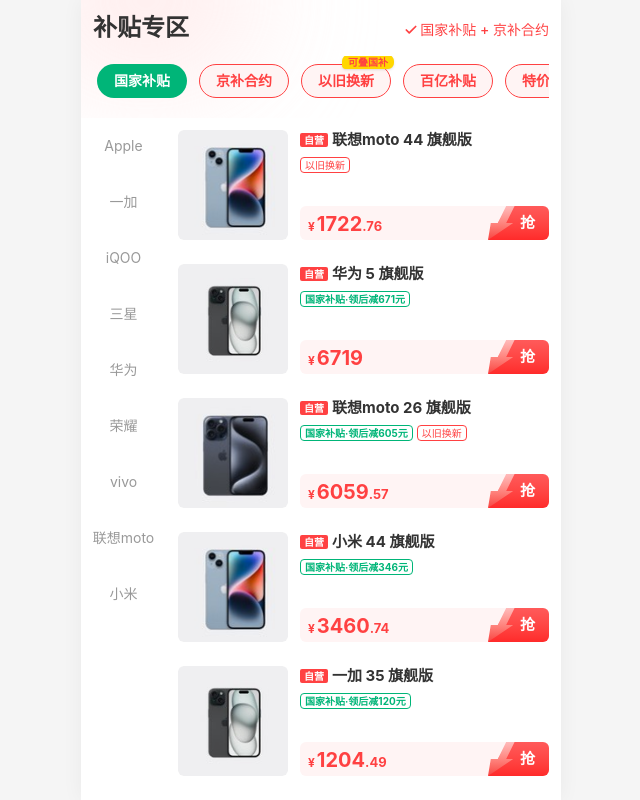
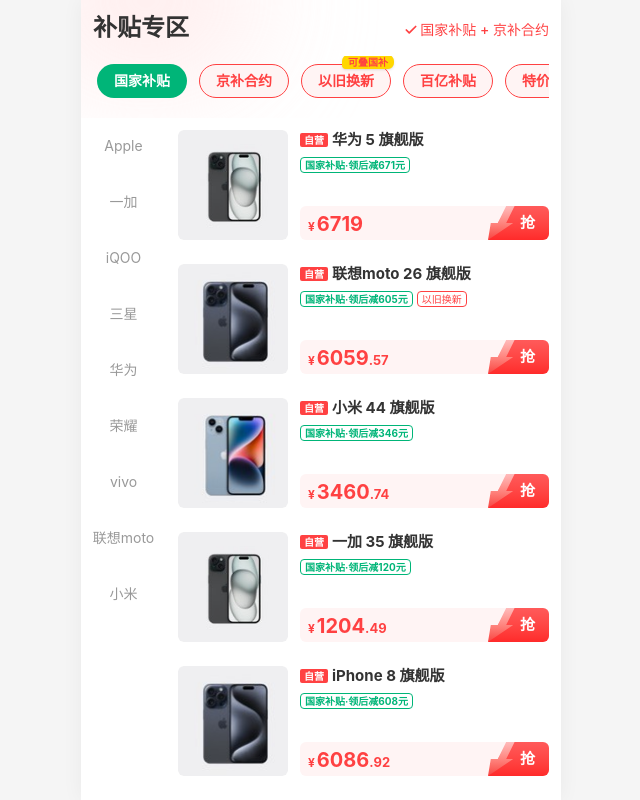
Before and after one commit to wozhaonue/jd-pra-shop, a React (Vite) app: page / in a window 1280 px wide. Shown: the whole page, without its empty margins (319-959 px from the left). Built offline with nearby package versions, Linux system fonts and the light colour scheme.

Commit message:
feat: 添加国补等标签的前置筛选功能

```diff
--- a/document/progress.md
+++ b/document/progress.md
@@ -34,3 +34,17 @@
 - [x] 步骤 4.2：修复无限滚动与筛选的边界问题
   - 修复 `useInfiniteScroll` 中因依赖项变化导致 observer 重新创建并立即触发加载的问题（引入 `useRef` 缓存最新状态）
   - 修复 `App.tsx` 中切换品牌时因 `useEffect` 状态竞态导致渲染出过多商品的问题（重构 `visibleProducts` 为衍生状态，移除多余的副作用）
+
+## 阶段 5：高级筛选功能
+
+- [x] 步骤 5.1：实现活动标签与品牌的双层筛选
+  - 将 Header 的 `activeTagId` 状态提升至根组件 `App.tsx`，通过 Props 传递给 `Header`
+  - 修改 `App.tsx` 中的 `filteredProducts` 衍生状态，新增通过 `featureTags` 进行标签筛选的逻辑
+  - 实现了基于活动标签（如国家补贴、百亿补贴等）和品牌（如 Apple、华为等）的组合筛选，且筛选后能够自动重置分页和滚动位置
+
+## 阶段 5：高级筛选功能
+
+- [x] 步骤 5.1：实现活动标签与品牌的双层筛选
+  - 将 Header 的 `activeTagId` 状态提升至根组件 `App.tsx`，通过 Props 传递给 `Header`
+  - 修改 `App.tsx` 中的 `filteredProducts` 衍生状态，新增通过 `featureTags` 进行标签筛选的逻辑
+  - 实现了基于活动标签（如国家补贴、百亿补贴等）和品牌（如 Apple、华为等）的组合筛选，且筛选后能够自动重置分页和滚动位置
--- a/src/App.tsx
+++ b/src/App.tsx
@@ -15,6 +15,7 @@
 import { Sidebar } from "./components/Sidebar";
 import { ProductCard } from "./components/ProductCard";
 import { useInfiniteScroll } from "./hooks/useInfiniteScroll";
+import { activityTags } from "./mocks/headerData";
 
 function App() {
   // 核心状态 1：当前选中的品牌 ID。null 代表全选
@@ -22,29 +23,47 @@
     string | null
   >(null);
 
+  // 核心状态 2：当前选中的活动标签 ID
+  const [activeTagId, setActiveTagId] = useState<string>(
+    activityTags[0].id,
+  );
+
   // 分页相关常量
   const PAGE_SIZE = 8;
   const [page, setPage] = useState(1);
   const [loading, setLoading] = useState(false);
 
-  // 衍生状态：根据选中的品牌，计算出过滤后的全量商品数组
+  // 衍生状态：根据选中的标签和品牌，计算出过滤后的全量商品数组
   const filteredProducts = useMemo(() => {
-    if (!currentBrandId) return mockProducts;
+    let products = mockProducts;
 
-    // 从 mockBrands 找出对应的品牌名称
-    const brandName = mockBrands.find(
-      (b) => b.id === currentBrandId,
+    // 1. 标签筛选
+    const activeTagName = activityTags.find(
+      (t) => t.id === activeTagId,
     )?.name;
-    if (!brandName) return mockProducts;
+    if (activeTagName) {
+      products = products.filter((p) =>
+        p.featureTags?.includes(activeTagName),
+      );
+    }
 
-    // 通过商品名称筛选：特殊处理 Apple 对应 iPhone 的情况，其余直接使用品牌名进行模糊匹配
-    const searchKeyword =
-      brandName === "Apple" ? "iPhone" : brandName;
+    // 2. 品牌筛选
+    if (currentBrandId) {
+      const brandName = mockBrands.find(
+        (b) => b.id === currentBrandId,
+      )?.name;
+      if (brandName) {
+        // 通过商品名称筛选：特殊处理 Apple 对应 iPhone 的情况，其余直接使用品牌名进行模糊匹配
+        const searchKeyword =
+          brandName === "Apple" ? "iPhone" : brandName;
+        products = products.filter((p) =>
+          p.name.includes(searchKeyword),
+        );
+      }
+    }
 
-    return mockProducts.filter((p) =>
-      p.name.includes(searchKeyword),
-    );
-  }, [currentBrandId]);
+    return products;
+  }, [currentBrandId, activeTagId]);
 
   // 衍生状态：当前应该渲染在列表中的商品数组
   const visibleProducts = useMemo(() => {
@@ -109,7 +128,10 @@
   return (
     <div className="flex flex-col h-screen bg-bg-page">
       {/* 顶部组件 */}
-      <Header />
+      <Header
+        activeTagId={activeTagId}
+        onTagSelect={setActiveTagId}
+      />
 
       {/* 主体左右分栏布局 */}
       <ContentLayout
--- a/src/components/Header/index.tsx
+++ b/src/components/Header/index.tsx
@@ -1,15 +1,18 @@
 /** @format */
 
-import { useState } from "react";
 import { activityTags } from "../../mocks/headerData";
 import { cn } from "../../utils/cn";
 import { Check } from "lucide-react"; // 引入勾选图标
 
-export function Header() {
-  const [activeTagId, setActiveTagId] = useState<string>(
-    activityTags[0].id,
-  );
+interface HeaderProps {
+  activeTagId: string;
+  onTagSelect: (tagId: string) => void;
+}
 
+export function Header({
+  activeTagId,
+  onTagSelect,
+}: HeaderProps) {
   return (
     <header className="bg-white px-3 pt-3 pb-2 sticky top-0 z-50 overflow-hidden">
       {/* 左上角红色模糊渐变背景：稍微放大一点，并保持柔和过渡 */}
@@ -43,7 +46,7 @@
             return (
               <button
                 key={tag.id}
-                onClick={() => setActiveTagId(tag.id)}
+                onClick={() => onTagSelect(tag.id)}
                 className={cn(
                   "relative px-4 py-1.5 rounded-full text-sm font-bold transition-colors",
                   isActive
```
